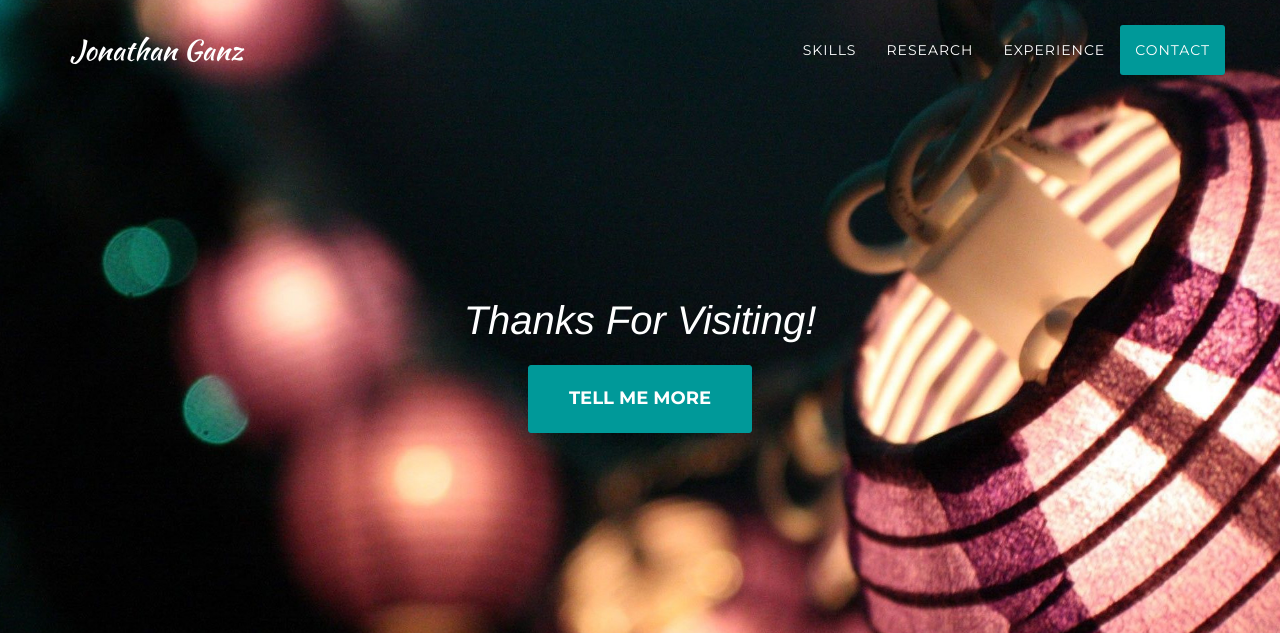
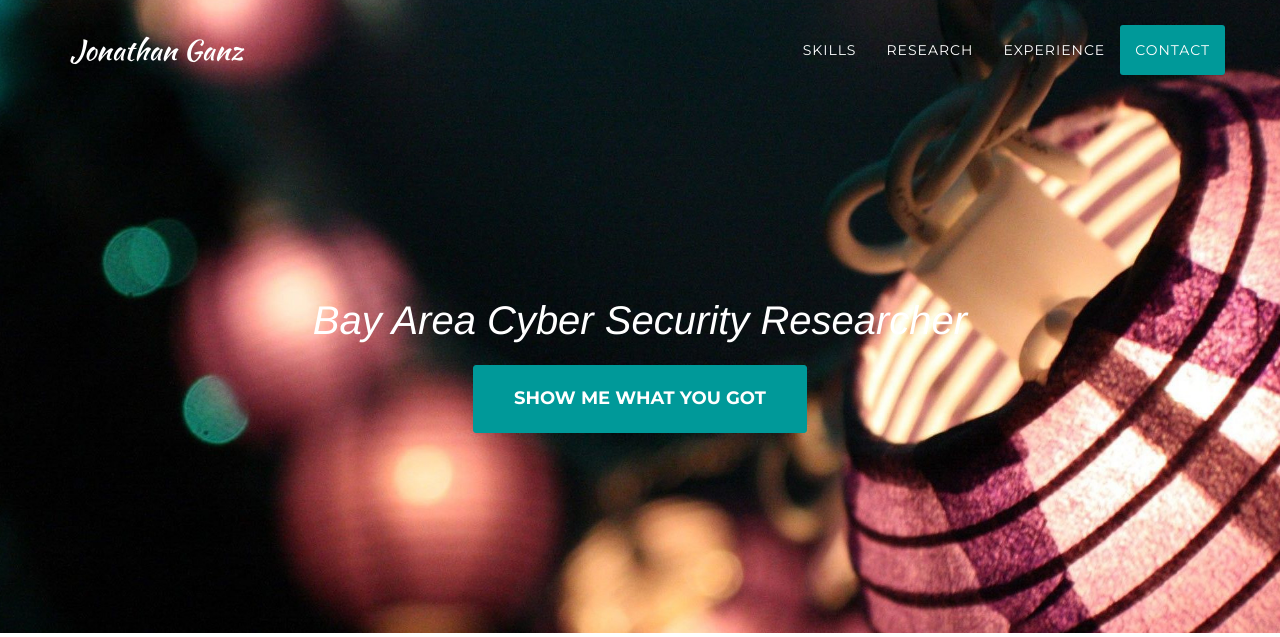
Before and after one commit to jmganz/jmganz.github.io, a PHP site: page / in a window 1280 px wide. Shown: the top 637 px of the page. Run offline with PHP 8.4, Linux system fonts and the light colour scheme; some libraries are stand-ins or nearby versions; some web fonts are replaced.

Commit message:
Tweaked the landing page text

```diff
--- a/css/agency.css
+++ b/css/agency.css
@@ -115,9 +115,9 @@ fieldset[disabled] .btn-primary.active {
 .btn-xl:active,
 .btn-xl.active,
 .open .dropdown-toggle.btn-xl {
-  color: white;
-  background-color: #009999;
-  border-color: #6996ff;
+  color: #009999;
+  background-color: white;
+  border-color: white;
 }
 .btn-xl:active,
 .btn-xl.active,
--- a/index.html
+++ b/index.html
@@ -74,8 +74,8 @@
     <header>
         <div class="container">
             <div class="intro-text">
-                <div class="intro-lead-in">Thanks For Visiting!</div>
-                <a href="#skills" class="page-scroll btn btn-xl">Tell Me More</a>
+                <div class="intro-lead-in">Bay Area Cyber Security Researcher</div>
+                <a href="#skills" class="page-scroll btn btn-xl">Show Me What You Got</a>
             </div>
         </div>
     </header>
```
